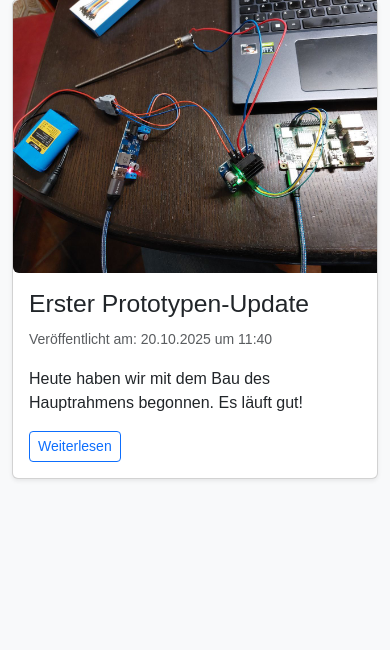
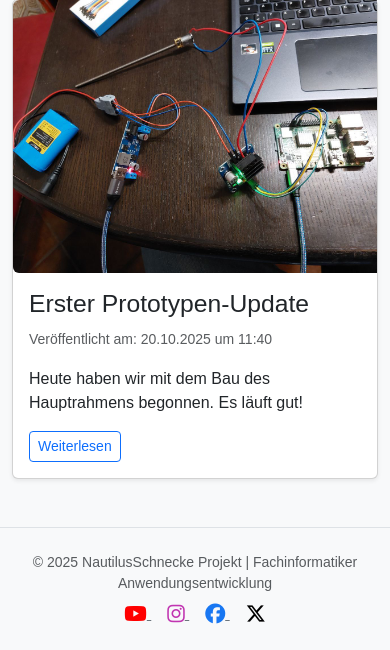
Before and after one commit to Trau91/Abschlussarbeit, a Flask app: page / in a window 390 px wide. Shown: the part 1415-2065 px from the top of the page. Before the commit the page ends 1895 px from the top, so only its background shows below. Run offline with Flask 3, Linux system fonts and the light colour scheme; data comes from the database, SQL or seed files in the repository.

Commit message:
feat: Add responsive footer with social media icons
This commit completes the essential template structure by implementing a global footer on all pages:

Templates (feat): Integrated a standardized, responsive footer into "layout.html" using Bootstrap.
Styling (feat): Included the Font Awesome CDN to display vector icons for social media (YouTube, Instagram, Facebook, X).
Robustness (chore): Set the social media links to placeholder clearly separating the application development from the later operational configuration, aligning with project handover requirements.

```diff
--- a/app/templates/layout.html
+++ b/app/templates/layout.html
@@ -4,6 +4,9 @@
     <meta charset="UTF-8">
     <meta name="viewport" content="width=device-width, initial-scale=1.0">
     <link href="https://cdn.jsdelivr.net/npm/bootstrap@5.3.3/dist/css/bootstrap.min.css" rel="stylesheet" integrity="sha384-QWTKZyjpPEjISv5WaRU9OFeRpok6YctnYmDr5pNlyT2bRjXh0JMhjY6hW+ALEwIH" crossorigin="anonymous">
+    <link rel="stylesheet" href="https://cdnjs.cloudflare.com/ajax/libs/font-awesome/6.5.1/css/all.min.css"
+          integrity="sha512-DTOQO9RWCH3ppGqcWaEA1BIZOC6xxalwEsw9c2QQeAIftl+Vegovlnee1c9QX4TctnWMn13TZye+giMm8e2LwA=="
+          crossorigin="anonymous" referrerpolicy="no-referrer" />
     <link rel="stylesheet" type="text/css" href="{{ url_for('static', filename='css/main.css') }}">
     <title>
         {% if title %}
@@ -59,6 +62,37 @@
         {% block content %}{% endblock %}
     </div>
 
+    <footer class="container mt-5 py-4 border-top">
+        <div class="row align-items-center">
+
+            <div class="col-md-6 text-md-start text-center mb-2 mb-md-0">
+                <p class="mb-0 text-muted small">
+                    &copy; 2025 NautilusSchnecke Projekt | Fachinformatiker Anwendungsentwicklung
+                </p>
+            </div>
+
+            <div class="col-md-6 text-md-end text-center">
+
+                <a href="#" target="_blank" class="text-secondary mx-2">
+                    <i class="fab fa-youtube fa-lg" style="color: #ff0000;"></i>
+                </a>
+
+                <a href="#" target="_blank" class="text-secondary mx-2">
+                    <i class="fab fa-instagram fa-lg" style="color: #c135b1;"></i>
+                </a>
+
+                <a href="#" target="_blank" class="text-secondary mx-2">
+                    <i class="fab fa-facebook fa-lg" style="color: #1877f2;"></i>
+                </a>
+
+                <a href="#" target="_blank" class="text-secondary mx-2">
+                    <i class="fab fa-x-twitter fa-lg" style="color: #000000;"></i>
+                </a>
+
+            </div>
+        </div>
+    </footer>
+
     <script src="https://cdn.jsdelivr.net/npm/bootstrap@5.3.3/dist/js/bootstrap.bundle.min.js" integrity="sha384-YvpcrYf0tY3lHB60NNkmXc5s9fDVZLESaAA55NDzOxhy9GkcIdslK1eN7N6jIeHz" crossorigin="anonymous"></script>
 </body>
 </html>
```
